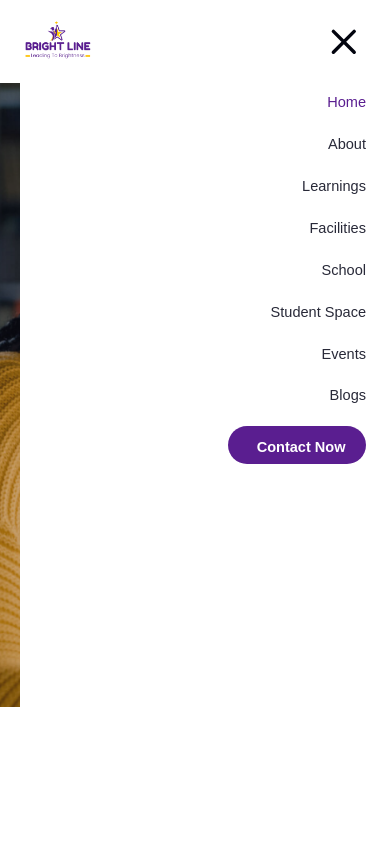
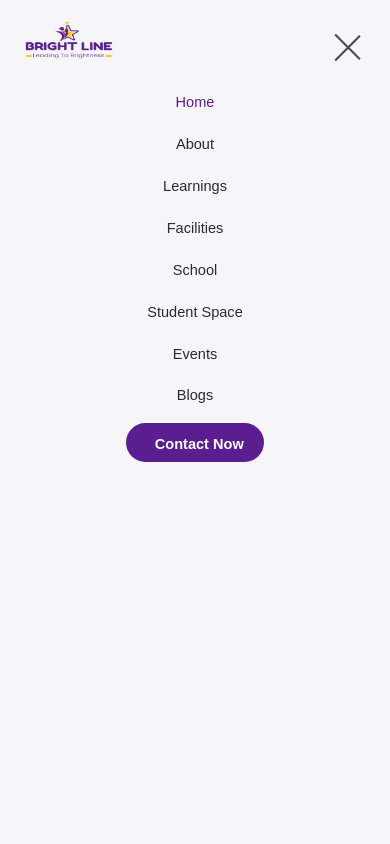
Before and after one commit to lazim-mv/brightLine, a Next.js app: page / in a window 390 px wide. Both pictures are taken after a click on the button "HamburgerMenu". Shown: the top 844 px of the page. Built offline with nearby package versions, Linux system fonts and the light colour scheme; a web font is replaced by a local one.

Commit message:
v0.0.4 mobileHeader

```diff
--- a/src/app/components/Footer.js
+++ b/src/app/components/Footer.js
@@ -29,7 +29,7 @@ const Footer = () => {
       <div className="footerContactUs">
         <h3>Contact Us</h3>
         <div className="footerIconContainer">
-          <div>
+          <div className="iconRoundBackground" >
             <Image
               src="/Footer/Maskgroup.png"
               width={130}
@@ -45,7 +45,7 @@ const Footer = () => {
         </div>
 
         <div className="footerIconContainer">
-          <div>
+          <div className="iconRoundBackground">
             <Image
               src="/Footer/Maskgroup-1.png"
               width={130}
@@ -61,7 +61,7 @@ const Footer = () => {
         </div>
 
         <div className="footerIconContainer">
-          <div>
+          <div className="iconRoundBackground">
             <Image
               src="/Footer/Maskgroup-2.png"
               width={130}
--- a/src/app/components/MobileHeader.js
+++ b/src/app/components/MobileHeader.js
@@ -3,7 +3,6 @@ import Image from "next/image";
 import React, { useState } from "react";
 import { BtnComponent } from "./ButtonComponent";
 import { usePathname } from "next/navigation";
-
 
 function MobileHeader() {
   const pathname = usePathname();
@@ -33,8 +32,8 @@ function MobileHeader() {
   return (
     <div
       style={{
-        backgroundColor: "#ffffff",
-        height:"21.333333333333336vw",
+        backgroundColor: "#f6f6f9",
+        height: "21.333333333333336vw",
         position: "fixed",
         top: 0,
         left: 0,
@@ -60,8 +59,8 @@ function MobileHeader() {
               fontSize: "1.25rem",
               fontWeight: 600,
               color: "#333",
-              width: "17.057866666666666vw",
-              height: "13.355466666666665vw",
+              width: "22.666666666666664vw",
+              height: "13.333333333333334vw",
             }}
           >
             <Image
@@ -70,77 +69,47 @@ function MobileHeader() {
               height={30}
               alt="ImageHeader"
               style={{
-                width: "17.057866666666666vw",
-                height: "13.355466666666665vw",
+                width: "22.666666666666664vw",
+                height: "13.333333333333334vw",
               }}
             />
           </div>
         </a>
         <button
-          aria-label="HamBurgerMenu"
+          aria-label="HamburgerMenu"
           onClick={toggleMenu}
-          style={{
-            fontSize: "1rem",
-            color: "#02040e",
-            backgroundColor: "transparent",
-            border: "none",
-            cursor: "pointer",
-            outline: "none",
-          }}
+          className={`hamburger-button ${isMenuOpen ? "open" : ""}`}
+          style={{ position: "relative", display: "flex", border: "none" }}
         >
-          {isMenuOpen ? (
-            <svg
-              xmlns="http://www.w3.org/2000/svg"
-              className="h-9 w-9"
-              fill="#02040E"
-              viewBox="0 0 24 24"
-              stroke="currentColor"
-            >
-              <path
-                strokeLinecap="round"
-                strokeLinejoin="round"
-                strokeWidth="2"
-                d="M6 18L18 6M6 6l12 12"
-              />
-            </svg>
-          ) : (
-            <svg
-              xmlns="http://www.w3.org/2000/svg"
-              className="h-9 w-9"
-              fill="#02040E"
-              viewBox="0 0 24 24"
-              stroke="currentColor"
-            >
-              <path
-                strokeLinecap="round"
-                strokeLinejoin="round"
-                strokeWidth="2"
-                d="M4 6h16M4 12h16m-7 6h7"
-              />
-            </svg>
-          )}
+          <span className="bar"></span>
+          <span className="bar"></span>
         </button>
         <div
           style={{
             position: "fixed",
             top: "4rem",
             right: 0,
-            width: "95vw",
-            height: "100vh",
-            backgroundColor: "#ffffff",
+            width: "100vw",
+            height: isMenuOpen ? "100vh" : "0vh",
+            backgroundColor: "#f6f6f9",
             zIndex: 52,
             display: "flex",
             flexDirection: "column",
-            alignItems: "flex-end",
+            alignItems: "center",
             padding: "24px",
             gap: "10px",
-            transform: isMenuOpen
-              ? "translate(0px,0px)"
-              : "translate(720px,0px)",
-            transition: "transform 0.8s ease 0s",
+            opacity: isMenuOpen ? 1 : 0,
+            transition: "opacity 0.4s ease",
           }}
         >
-          <div className="hMenu">
+          <div
+            className="hMenu"
+            style={{
+              height: isMenuOpen ? "auto" : 0,
+              transform: isMenuOpen ? "translateY(0)" : "translateY(30px)",
+              transition: "transform 0.4s ease, height 0.5s ease",
+            }}
+          >
             {menuList.map((item, index) => (
               <div
                 key={index}
@@ -159,16 +128,15 @@ function MobileHeader() {
                 </a>
               </div>
             ))}
-          </div>
-          <a href="tel:971 568 352 250">
+            <a href="tel:971 568 352 250" style={{display: isMenuOpen ? 'block' : 'none'}}>
               <BtnComponent
                 bg="#5A1E90"
                 color="#ffffff"
                 width="11.45833333333333vw"
                 buttonText="Contact Now"
-              margin="0 0 0 5.013020833333334vw"
               />
             </a>
+          </div>
         </div>
       </div>
     </div>
--- a/src/app/globals.css
+++ b/src/app/globals.css
@@ -159,11 +159,7 @@ a {
   width: 100%;
   height: inherit;
   border-radius: inherit;
-  background: linear-gradient(
-    82.3deg,
-    rgba(150, 93, 233, 1) 10.8%,
-    rgba(99, 88, 238, 1) 94.3%
-  );
+  background: #5A1E90;
   transition: all 0.475s;
 }
 
@@ -431,7 +427,6 @@ a {
 /* Container5 Start */
 .container5{
   margin-top: var(--containerMarginTop);
-  /* margin-bottom: 9.765625vw; */
   padding: var(--backgroundContainerPadding);
   background: #F6F6F9;
   overflow: hidden;
@@ -602,7 +597,7 @@ a {
 }
 
 .item1 img{
-  height: 48.828125vw;
+  height: 44.27083333333333vw;
 }
 
 .item1 {
@@ -766,6 +761,10 @@ a {
 
 .footer .footerContactUs{
   gap: 0.9765625vw;
+}
+
+.footer .footerIconContainer:hover .iconRoundBackground{
+    background-color: black;
 }
 
 .footer .footerIconContainer{
@@ -995,8 +994,10 @@ hr{
   .container4CardContainer{
     margin-top: 8vw;
     flex-wrap: nowrap;
-    width: 100%;
+    width: 100vw;
     overflow-x: scroll;
+    padding-left: 6.4vw;
+    gap: 4vw;
   }
 
   .imageCardBackground{
@@ -1013,25 +1014,23 @@ hr{
     width: 100%;
   }
 
+  .imageCard .imageCardContent p {
+    display: block;
+    padding-bottom: 4vw;
+  }
+
   .container4 .btnContainer{
     margin-top: 8vw !important;
   }
 
   .container5{
     margin-top: var(--mobileContainerMarginTop);
-    padding: var(--mobileBackgroundContainerPadding);
+    padding: 0;
+    padding-bottom: 10.666666666666668vw;
   }
 
   .container5 .carouselWrapper{
     margin-top: 0;
-  }
-
-  .mainContainer7{
-    padding-top: 41.6vw;
-  }
-
-  .container5 .topContainer7{
-    display: none;
   }
 
   .carouselButtonContainer{
@@ -1040,10 +1039,11 @@ hr{
 
   .carouselWrapper{
     margin-top: 7.199999999999999vw;
-    height: 74.9vw !important;
+    height: 78.7vw !important;
     width: auto;
     overflow-x: scroll;
-    padding-bottom: 0.5333333333333333vw;
+    /* padding-bottom: 0.5333333333333333vw; */
+    padding-left: 6.4vw;
   }
 
   .carousel{
@@ -1065,6 +1065,12 @@ hr{
     height: 70.39999999999999vw ;
     right: 3.802083vw;
     top: 3.802083vw;
+    border-radius: 2.666666666666667vw
+  }
+
+  .topContainer5{
+    padding: var(--mobileBackgroundContainerPadding);
+    padding-bottom: 0;
   }
 
   .topContainer5 h4 h2{
@@ -1097,8 +1103,9 @@ hr{
   .studentSpaceImageContainerGrid{
     grid-template-columns: 66.66666666666666vw 66.66666666666666vw 66.66666666666666vw 66.66666666666666vw 66.66666666666666vw;;
     overflow-x: scroll;
-    width: 100%;
+    width: 100vw;
     gap: 4vw;
+    padding-left: 6.4vw;
   }
 
   .item img{
@@ -1156,8 +1163,13 @@ hr{
 
   .container8 .carousel{
     margin-top: 8vw !important;
-    width: 100%;
+    width: 100vw;
     overflow-x: scroll;
+    padding-left: 6.4vw;
+  }
+
+  .container8 .carousel .imageContainer{
+    margin-left: 0%;
   }
 
   .container8 .relative img{
@@ -1291,18 +1303,48 @@ hr{
     align-items: center;
   }
 
+  .bar{
+    position: absolute;
+    height: 2px;
+    width: 100%;
+    background: #4a4a4a;
+    transition: transform .3s ease ;
+    display: block;
+  }
+
+  .bar:nth-child(1) {
+    top: 0;
+    left: 0;
+  }
+
+  .bar:nth-child(2){
+    bottom: 0;
+    left: 0;
+  }
+
+  .open .bar:nth-child(1){
+    top: 11px;
+    transform: rotate(45deg);
+  }
+
+  .open .bar:nth-child(2){
+    transform: rotate(-45deg);
+    bottom: 0px;
+  }
+
   .fixedmHeadContainer{
     width: 100%;
   }
 
   .mHeader button{
-    width: 10.666666666666668vw;
-    height: 10.666666666666668vw;
+    width: 2.2rem;
+    height: 14px;
+    background: transparent;
   }
 
   .hMenu{
     flex-direction: column;
-    align-items: flex-end;
+    align-items: center;
   }
 
   .hMenu h4{
@@ -1310,4 +1352,30 @@ hr{
     font-weight: 500;
   }
 
+  .bannerImage{
+    margin-top: 0;
+  }
+
+  .container4CardContainer::-webkit-scrollbar {
+    width: 0;
+  }
+
+  .carouselWrapper::-webkit-scrollbar {
+    width: 0;
+  }
+
+  .container8::-webkit-scrollbar {
+    width: 0;
+  }
+
+  .studentSpaceImageContainerGrid::-webkit-scrollbar {
+    width: 0;
+  }
+
+  .container8 .carousel::-webkit-scrollbar {
+    width: 0;
+  }
+
+
+
 }
```
Lines whose indentation alone changed are shown as unchanged.
